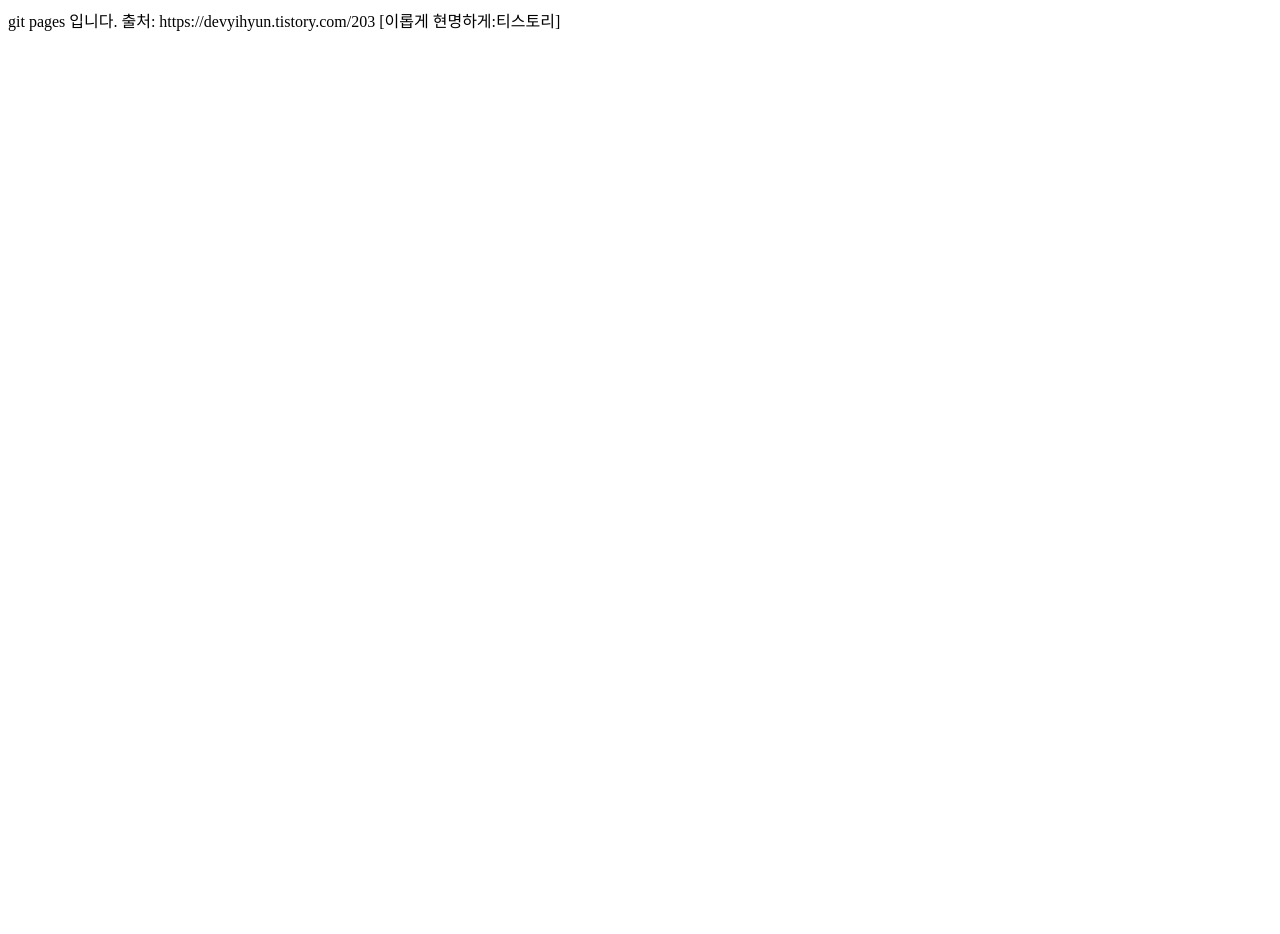
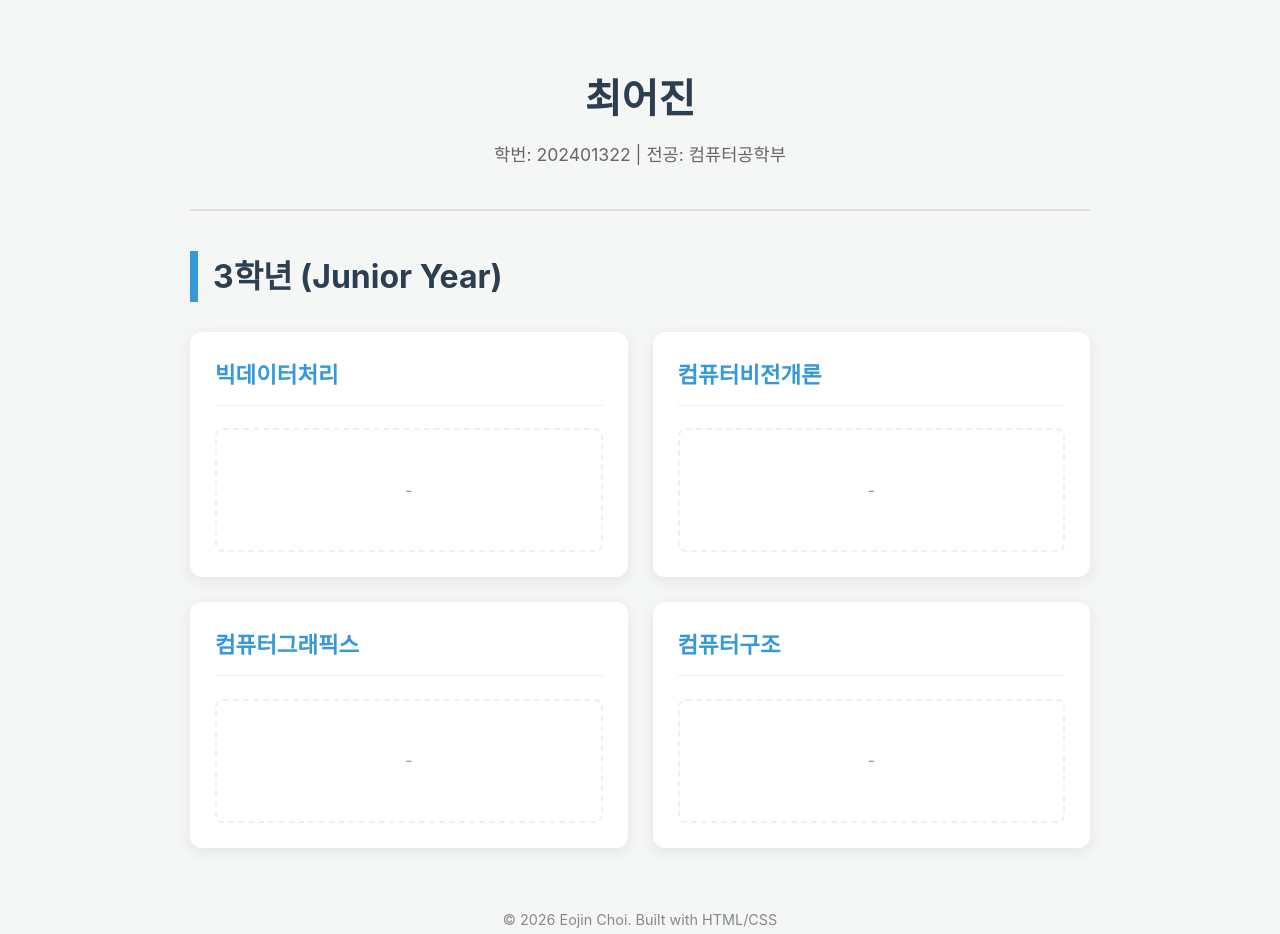
Before and after one commit to ChoiEojin0120/ChoiEojin0120.github.io, a plain HTML site: page index.html in a window 1280 px wide. Before the commit the page ends 800 px from the top, so only its background shows below. Drawn offline with Linux system fonts and the light colour scheme.

Commit message:
Update index.html

```diff
--- a/index.html
+++ b/index.html
@@ -1,14 +1,159 @@
-<!-- index.html -->
-
 <!DOCTYPE html>
-<html lang="en">
+<html lang="ko">
 <head>
     <meta charset="UTF-8">
     <meta name="viewport" content="width=device-width, initial-scale=1.0">
-    <title>웹 호스팅</title>
+    <title>최어진 - 학업 포트폴리오</title>
+    <style>
+        :root {
+            --primary-color: #2c3e50;
+            --accent-color: #3498db;
+            --bg-color: #f4f7f6;
+            --text-color: #333;
+        }
+
+        body {
+            font-family: 'Pretendard', -apple-system, BlinkMacSystemFont, system-ui, Roboto, sans-serif;
+            line-height: 1.6;
+            color: var(--text-color);
+            max-width: 900px;
+            margin: 0 auto;
+            padding: 40px 20px;
+            background-color: var(--bg-color);
+        }
+
+        /* 헤더 스타일 */
+        header {
+            text-align: center;
+            padding-bottom: 40px;
+            border-bottom: 2px solid #ddd;
+            margin-bottom: 40px;
+        }
+
+        h1 {
+            font-size: 2.5rem;
+            color: var(--primary-color);
+            margin-bottom: 10px;
+        }
+
+        .profile-info {
+            font-size: 1.1rem;
+            color: #666;
+        }
+
+        /* 3학년 대주제 섹션 */
+        .academic-year {
+            margin-top: 20px;
+        }
+
+        .year-title {
+            font-size: 2rem;
+            color: var(--primary-color);
+            border-left: 8px solid var(--accent-color);
+            padding-left: 15px;
+            margin-bottom: 30px;
+        }
+
+        /* 과목 리스트 그리드 */
+        .course-grid {
+            display: grid;
+            grid-template-columns: repeat(auto-fit, minmax(400px, 1fr));
+            gap: 25px;
+        }
+
+        .course-card {
+            background: white;
+            border-radius: 12px;
+            padding: 25px;
+            box-shadow: 0 4px 15px rgba(0,0,0,0.08);
+            transition: transform 0.2s;
+        }
+
+        .course-card:hover {
+            transform: translateY(-5px);
+        }
+
+        .course-card h3 {
+            margin-top: 0;
+            color: var(--accent-color);
+            font-size: 1.4rem;
+            border-bottom: 1px solid #eee;
+            padding-bottom: 12px;
+        }
+
+        .placeholder-text {
+            color: #999;
+            font-style: italic;
+            height: 120px;
+            display: flex;
+            align-items: center;
+            justify-content: center;
+            border: 2px dashed #f0f0f0;
+            border-radius: 8px;
+            margin-top: 15px;
+        }
+
+        footer {
+            text-align: center;
+            margin-top: 60px;
+            color: #888;
+            font-size: 0.9rem;
+        }
+
+        @media (max-width: 600px) {
+            .course-grid {
+                grid-template-columns: 1fr;
+            }
+        }
+    </style>
 </head>
 <body>
-    git pages 입니다.
+
+    <header>
+        <h1>최어진</h1>
+        <div class="profile-info">
+            <span>학번: 202401322</span> |
+            <span>전공: 컴퓨터공학부</span>
+        </div>
+    </header>
+
+    <main class="academic-year">
+        <h2 class="year-title">3학년 (Junior Year)</h2>
+
+        <div class="course-grid">
+            <section class="course-card">
+                <h3>빅데이터처리</h3>
+                <div class="placeholder-text">
+                    -
+                </div>
+            </section>
+
+            <section class="course-card">
+                <h3>컴퓨터비전개론</h3>
+                <div class="placeholder-text">
+                    -
+                </div>
+            </section>
+
+            <section class="course-card">
+                <h3>컴퓨터그래픽스</h3>
+                <div class="placeholder-text">
+                    -
+                </div>
+            </section>
+
+            <section class="course-card">
+                <h3>컴퓨터구조</h3>
+                <div class="placeholder-text">
+                    -
+                </div>
+            </section>
+        </div>
+    </main>
+
+    <footer>
+        <p>&copy; 2026 Eojin Choi. Built with HTML/CSS</p>
+    </footer>
+
 </body>
 </html>
-출처: https://devyihyun.tistory.com/203 [이롭게 현명하게:티스토리]
```
